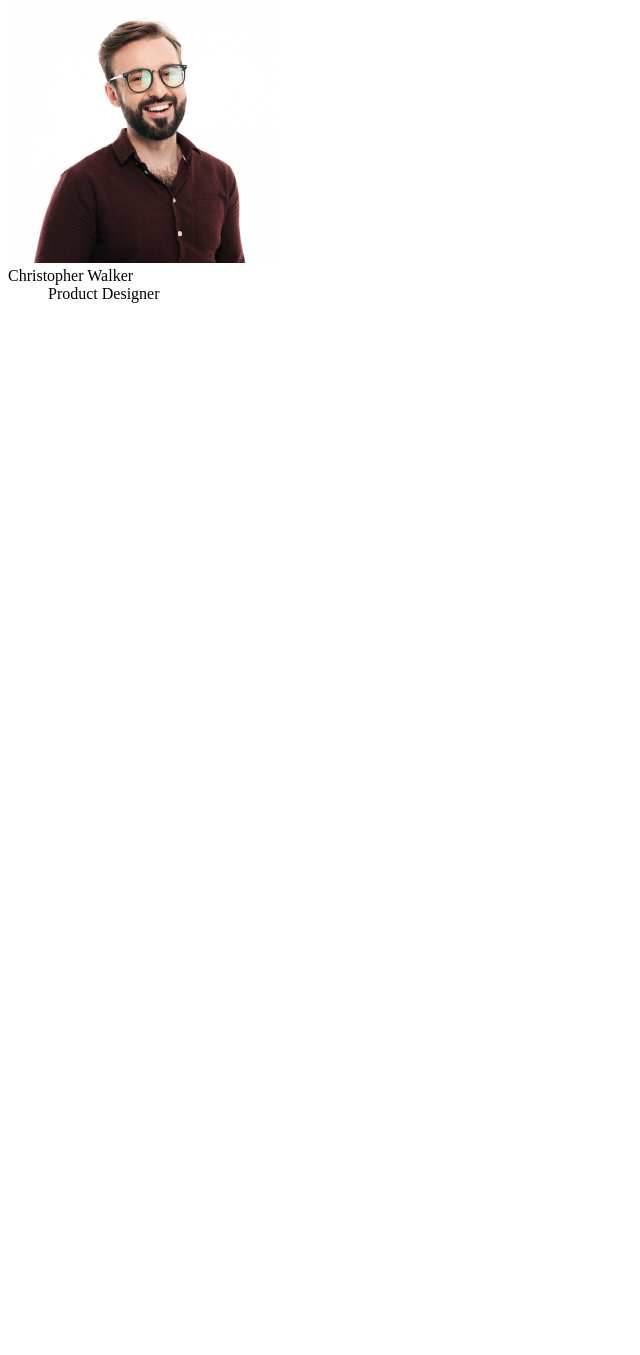
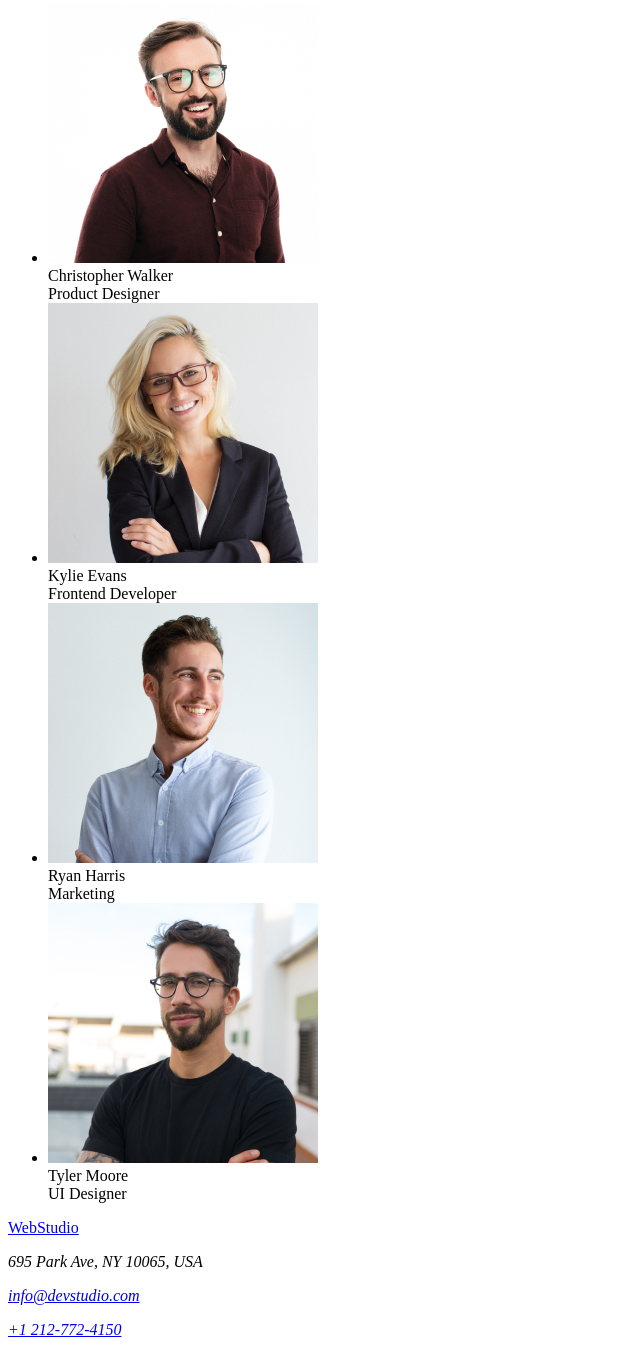
Before and after one commit to DevAniela/WebStudio, a plain HTML site: page index.html in a window 1280 px wide. Shown: the part 808-2163 px from the top of the page, without its empty margins (0-640 px from the left). Before the commit the page ends 1127 px from the top, so only its background shows below. Drawn offline with Linux system fonts and the light colour scheme.

Commit message:
modified image extensions and added width, height attributes and added the footer section

```diff
--- a/index.html
+++ b/index.html
@@ -1,6 +1,6 @@
 <!DOCTYPE html>
-<html lang="en">
-<head>
+<htlm>
+    <head lang="en">
         <meta charset="UTF-8">
         <title>WebStudio</title>
     </head>
@@ -13,7 +13,7 @@
                 <li>Studio</li>
                 <li>Portfolio</li>
                 <li>Contacts</li>
-            <li><a href="info@devstudio.com">info@devstudio.com</li>
+                <li><a href="mailto:info@devstudio.com">info@devstudio.com</a></li>
                 <li><a href="tel:+1 212-772-4150">+1 212-772-4150</a></li>
             </ul>
         </section>
@@ -39,20 +39,45 @@
     <!--What we do section-->
         <section>
             <h2>What we do</h2>
-        <img src="images/img1.png" alt="imagine calculator">
-        <img src="images/img2.png" alt="imagine telefon">
-        <img src="images/img3.png" alt="imagine tabletă">
+            <img src="images/img1.jpg" width: 370px; height: 294px; alt="imagine calculator">
+            <img src="images/img2.jpg" width: 370px; height: 294px; alt="imagine telefon">
+            <img src="images/img3.jpg" width: 370px; height: 294px; alt="imagine tabletă">
         </section>
 
     <!--Team section-->
         <section>
             <h2>Our Team</h2>
-        <dl>
-            <img src="images/christopher.jpg" alt="Christopher Walker Product Designer">
-            <dt>Christopher Walker</dt>
-            <dd>Product Designer</dd>
-        </dl>
+            <ul>
+                <li>
+                    <img src="images/christopher.jpg" width: 270px; height: 260px; alt="Product Designer Christopher Walker"><br>
+                    Christopher Walker<br>Product Designer
+                </li>
+                <li>
+                    <img src="images/kylie.jpg" width: 270px; height: 260px; alt="Frontend Developer Kylie Evans"><br>
+                    Kylie Evans<br>Frontend Developer
+                </li>
+                <li>
+                    <img src="images/ryan.jpg" width: 270px; height: 260px; alt="Marketing Specialist Ryan Harris"><br>
+                    Ryan Harris<br>Marketing
+                </li>
+                <li>
+                    <img src="images/tyler.jpg" width: 270px; height: 260px; alt="UI Designer Tyler Moore"><br>
+                    Tyler Moore<br>UI Designer
+                </li>
+            </ul>
         </section>
+
+    <!--Footer section-->
+        <footer>
+            <nav>
+                <a href="https://www.webstudio.ie/">WebStudio</a>
+                <address>
+                    <p>695 Park Ave, NY 10065, USA</p>
+                    <p><a href="mailto:info@devstudio.com">info@devstudio.com</a></p>
+                    <p><a href="tel:+1 212-772-4150">+1 212-772-4150</a></p>
+                </address>
+            </nav>
+        </footer>
 
     </body>
 </html>
```
Also changed, not shown: images/img1.jpg (added), images/img1.png (deleted), images/img2.jpg (added), images/img2.png (deleted), images/img3.jpg (added), images/img3.png (deleted). Lines whose indentation alone changed are shown as unchanged.
